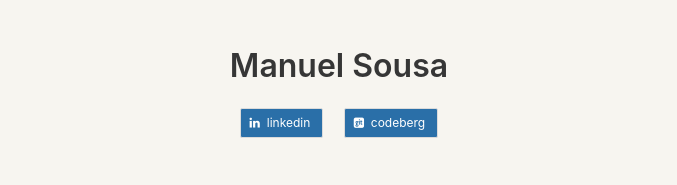
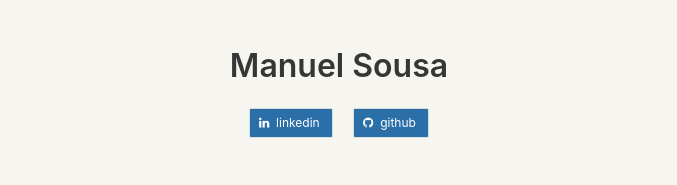
Before and after one commit to manuelgcsousa/manuelgcsousa.github.io, a plain HTML site: page index.html in a window 1280 px wide. Shown: the top 185 px of the page, without its empty margins (301-978 px from the left). Drawn offline with nearby package versions, Linux system fonts and the light colour scheme.

Commit message:
Update index.html

```diff
--- a/index.html
+++ b/index.html
@@ -32,9 +32,9 @@
               <span>linkedin</span>
             </a>
 
-            <a href="https://codeberg.org/manuelgcsousa" class="mx-2 button is-small my-button">
-              <span class="icon"><i class="fa fa-git-square"></i></span>
-              <span>codeberg</span>
+            <a href="https://github.com/manuelgcsousa" class="mx-2 button is-small my-button">
+              <span class="icon"><i class="fa fa-github"></i></span>
+              <span>github</span>
             </a>
           </p>
 
```
